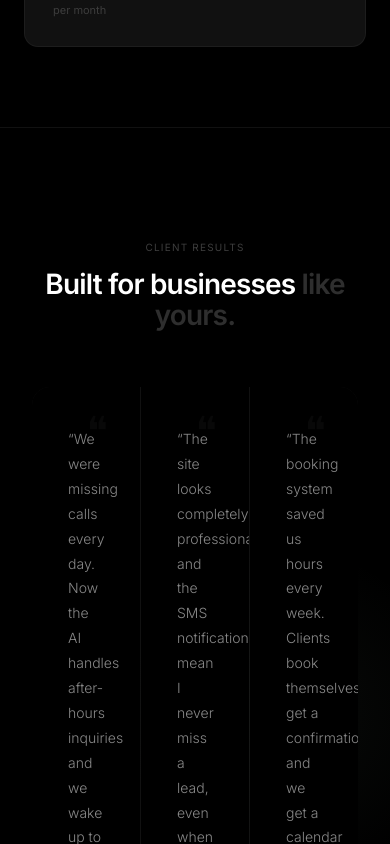
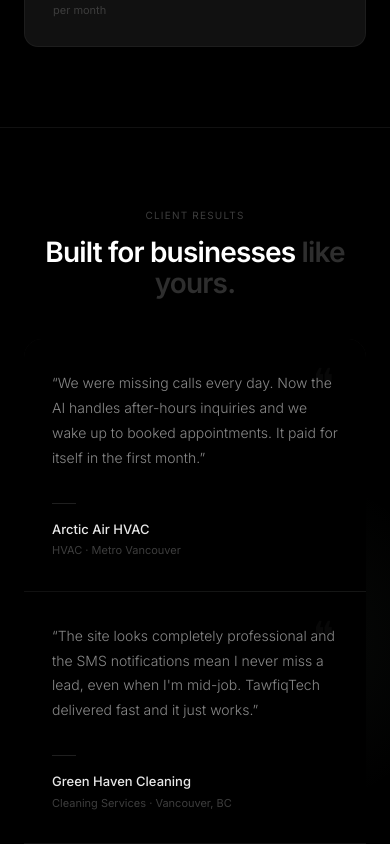
Before and after one commit to Tawfiqtech/tawfiqtech-website, a Next.js app: page / in a window 390 px wide. Shown: the part 6260-7104 px from the top of the page. Built offline with nearby package versions, Linux system fonts and the light colour scheme.

Commit message:
Update Testimonials.tsx

```diff
--- a/components/Testimonials.tsx
+++ b/components/Testimonials.tsx
@@ -25,7 +25,7 @@ export default function Testimonials() {
   return (
     <div
       id="results"
-      className="py-28 px-8 relative overflow-hidden"
+      className="py-20 md:py-28 px-6 md:px-8 relative overflow-hidden"
       style={{ borderTop: "1px solid var(--faint)" }}
     >
       {/* sage glow right */}
@@ -41,22 +41,23 @@ export default function Testimonials() {
           Client results
         </p>
         <h2
-          className="font-semibold mb-14 text-center"
+          className="font-semibold mb-10 md:mb-14 text-center"
           style={{ fontSize: "clamp(28px, 4vw, 52px)", letterSpacing: "-0.03em", lineHeight: "1.1" }}
         >
           Built for businesses{" "}
           <span style={{ color: "rgba(255,255,255,0.18)" }}>like yours.</span>
         </h2>
 
+        {/* Cards: single col on mobile, 3-col on desktop */}
         <div
-          className="grid grid-cols-3 gap-px rounded-[18px] overflow-hidden"
+          className="grid grid-cols-1 md:grid-cols-3 gap-px rounded-[18px] overflow-hidden"
           style={{ background: "var(--faint)" }}
         >
           {testimonials.map((t) => (
             <div
               key={t.name}
               className="relative overflow-hidden"
-              style={{ background: "var(--bg)", padding: "2.5rem 2.25rem" }}
+              style={{ background: "var(--bg)", padding: "2rem 1.75rem" }}
             >
               {/* watermark quote */}
               <div
```
